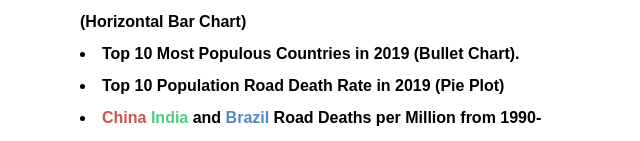
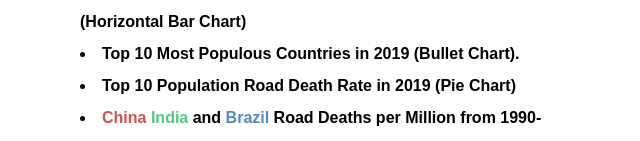
Before and after one commit to chrislou415/A2-FIT3179, a plain HTML site: page index.html in a window 1280 px wide. Shown: the part 808-949 px from the top of the page, 370-1010 px from the left. Drawn offline with nearby package versions, Linux system fonts and the light colour scheme; a script that the page names is missing.

Commit message:
Update index.html

```diff
--- a/index.html
+++ b/index.html
@@ -79,7 +79,7 @@
         <li>World Road Number of Deaths (World Map)</li>
         <li>Top 20 Countries in Terms of Road Deaths in 2019 (Horizontal Bar Chart)</li>
         <li>Top 10 Most Populous Countries in 2019 (Bullet Chart).</li>
-        <li>Top 10 Population Road Death Rate in 2019 (Pie Plot)</li>
+        <li>Top 10 Population Road Death Rate in 2019 (Pie Chart)</li>
         <li><span class='China'>China</span> <span class='India'>India</span> and <span class='Brazil'>Brazil</span>
             Road Deaths per Million from 1990-2019 (Linear Graph)</li>
     </div>
```
